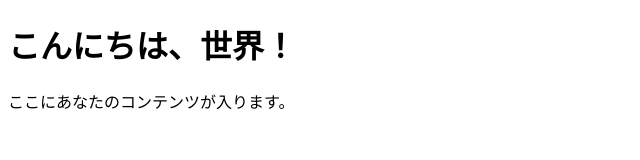
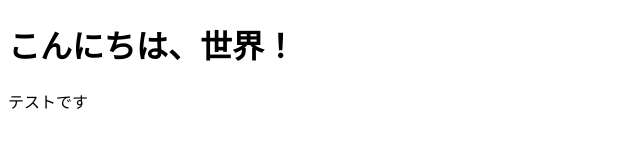
Before and after one commit to ick2421004-code/test1.github.io, a plain HTML site: page index.html in a window 1280 px wide. Shown: the whole page, without its empty margins (0-640 px from the left). Drawn offline with Linux system fonts and the light colour scheme.

Commit message:
index.html

```diff
--- a/index.html
+++ b/index.html
@@ -3,12 +3,12 @@
 <head>
     <meta charset="UTF-8">
     <meta name="viewport" content="width=device-width, initial-scale=1.0">
-    <title>ページのタイトル</title>
+    <title>松戸市の紹介</title>
 </head>
 <body>
 
     <h1>こんにちは、世界！</h1>
-    <p>ここにあなたのコンテンツが入ります。</p>
+    <p>テストです</p>
 
 </body>
 </html>
```
